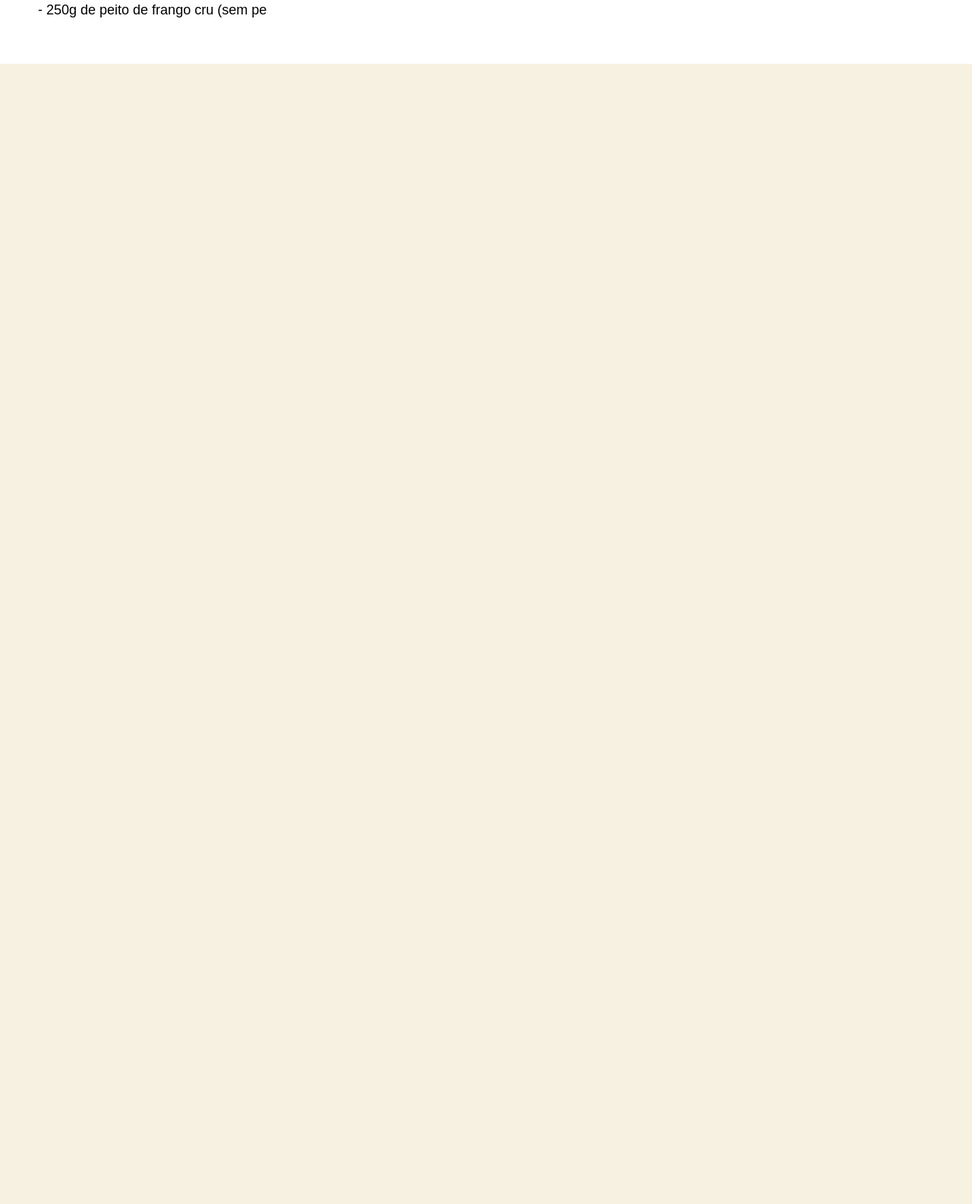
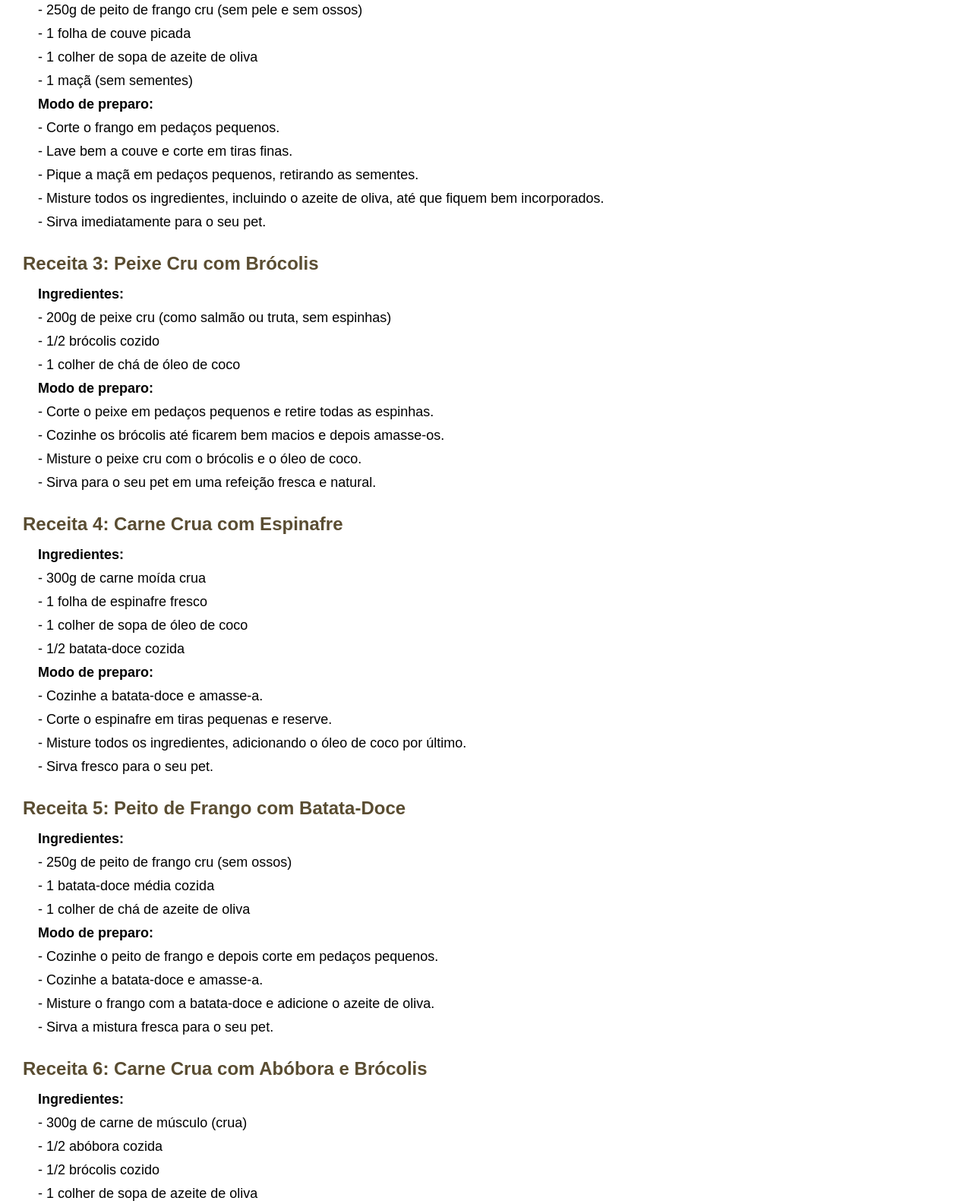
Before and after one commit to caridadeaoproximo/dietapetsaudavel, a plain HTML site: page index.html in a window 1280 px wide. Shown: the part 896-2481 px from the top of the page at 76% size. Before the commit the page ends 980 px from the top, so only its background shows below. Drawn offline with Linux system fonts and the light colour scheme.

Commit message:
Update index.html

```diff
--- a/index.html
+++ b/index.html
@@ -61,7 +61,8 @@
 <body>
     <header>
         <img src="imagem/dietapet.jpg" alt="Pet" />
-                <h1>Dieta Pet Saudável</h1>
+
+        <h1>Dieta Pet Saudável</h1>
     </header>
 
     <section>
@@ -86,8 +87,121 @@
             </ul>
         </div>
 
+        <!-- More recipes (2 to 21) -->
+
         <div class="recipe">
             <h3>Receita 2: Frango Cru com Couve</h3>
             <ul>
                 <li><strong>Ingredientes:</strong></li>
-                <li>- 250g de peito de frango cru (sem pe
+                <li>- 250g de peito de frango cru (sem pele e sem ossos)</li>
+                <li>- 1 folha de couve picada</li>
+                <li>- 1 colher de sopa de azeite de oliva</li>
+                <li>- 1 maçã (sem sementes)</li>
+                <li><strong>Modo de preparo:</strong></li>
+                <li>- Corte o frango em pedaços pequenos.</li>
+                <li>- Lave bem a couve e corte em tiras finas.</li>
+                <li>- Pique a maçã em pedaços pequenos, retirando as sementes.</li>
+                <li>- Misture todos os ingredientes, incluindo o azeite de oliva, até que fiquem bem incorporados.</li>
+                <li>- Sirva imediatamente para o seu pet.</li>
+            </ul>
+        </div>
+
+        <div class="recipe">
+            <h3>Receita 3: Peixe Cru com Brócolis</h3>
+            <ul>
+                <li><strong>Ingredientes:</strong></li>
+                <li>- 200g de peixe cru (como salmão ou truta, sem espinhas)</li>
+                <li>- 1/2 brócolis cozido</li>
+                <li>- 1 colher de chá de óleo de coco</li>
+                <li><strong>Modo de preparo:</strong></li>
+                <li>- Corte o peixe em pedaços pequenos e retire todas as espinhas.</li>
+                <li>- Cozinhe os brócolis até ficarem bem macios e depois amasse-os.</li>
+                <li>- Misture o peixe cru com o brócolis e o óleo de coco.</li>
+                <li>- Sirva para o seu pet em uma refeição fresca e natural.</li>
+            </ul>
+        </div>
+
+        <!-- Adding more recipes to reach 21 -->
+        <div class="recipe">
+            <h3>Receita 4: Carne Crua com Espinafre</h3>
+            <ul>
+                <li><strong>Ingredientes:</strong></li>
+                <li>- 300g de carne moída crua</li>
+                <li>- 1 folha de espinafre fresco</li>
+                <li>- 1 colher de sopa de óleo de coco</li>
+                <li>- 1/2 batata-doce cozida</li>
+                <li><strong>Modo de preparo:</strong></li>
+                <li>- Cozinhe a batata-doce e amasse-a.</li>
+                <li>- Corte o espinafre em tiras pequenas e reserve.</li>
+                <li>- Misture todos os ingredientes, adicionando o óleo de coco por último.</li>
+                <li>- Sirva fresco para o seu pet.</li>
+            </ul>
+        </div>
+
+        <div class="recipe">
+            <h3>Receita 5: Peito de Frango com Batata-Doce</h3>
+            <ul>
+                <li><strong>Ingredientes:</strong></li>
+                <li>- 250g de peito de frango cru (sem ossos)</li>
+                <li>- 1 batata-doce média cozida</li>
+                <li>- 1 colher de chá de azeite de oliva</li>
+                <li><strong>Modo de preparo:</strong></li>
+                <li>- Cozinhe o peito de frango e depois corte em pedaços pequenos.</li>
+                <li>- Cozinhe a batata-doce e amasse-a.</li>
+                <li>- Misture o frango com a batata-doce e adicione o azeite de oliva.</li>
+                <li>- Sirva a mistura fresca para o seu pet.</li>
+            </ul>
+        </div>
+
+        <div class="recipe">
+            <h3>Receita 6: Carne Crua com Abóbora e Brócolis</h3>
+            <ul>
+                <li><strong>Ingredientes:</strong></li>
+                <li>- 300g de carne de músculo (crua)</li>
+                <li>- 1/2 abóbora cozida</li>
+                <li>- 1/2 brócolis cozido</li>
+                <li>- 1 colher de sopa de azeite de oliva</li>
+                <li><strong>Modo de preparo:</strong></li>
+                <li>- Cozinhe a abóbora e o brócolis até ficarem macios e amasse-os.</li>
+                <li>- Misture a carne crua com os vegetais e o azeite de oliva.</li>
+                <li>- Sirva para o seu pet.</li>
+            </ul>
+        </div>
+
+        <div class="recipe">
+            <h3>Receita 7: Carne Crua com Abobrinha</h3>
+            <ul>
+                <li><strong>Ingredientes:</strong></li>
+                <li>- 300g de carne crua (como músculo)</li>
+                <li>- 1/2 abobrinha ralada</li>
+                <li>- 1 colher de chá de óleo de coco</li>
+                <li><strong>Modo de preparo:</strong></li>
+                <li>- Rale a abobrinha e misture com a carne crua.</li>
+                <li>- Adicione o óleo de coco e misture bem.</li>
+                <li>- Sirva para o seu pet.</li>
+            </ul>
+        </div>
+
+        <div class="recipe">
+            <h3>Receita 8: Frango Cru com Cenoura e Couve</h3>
+            <ul>
+                <li><strong>Ingredientes:</strong></li>
+                <li>- 250g de peito de frango cru (sem ossos)</li>
+                <li>- 1/2 cenoura ralada</li>
+                <li>- 1 folha de couve picada</li>
+                <li><strong>Modo de preparo:</strong></li>
+                <li>- Corte o frango em pedaços pequenos.</li>
+                <li>- Misture a cenoura ralada com a couve picada e o frango.</li>
+                <li>- Sirva fresco para o seu pet.</li>
+            </ul>
+        </div>
+
+        <!-- Add similar recipes until reaching 21 in total -->
+
+    </section>
+
+    <footer>
+        <p>&copy; 2025 Dieta Pet Saudável - Todos os direitos reservados</p>
+    </footer>
+</body>
+</html>
```
